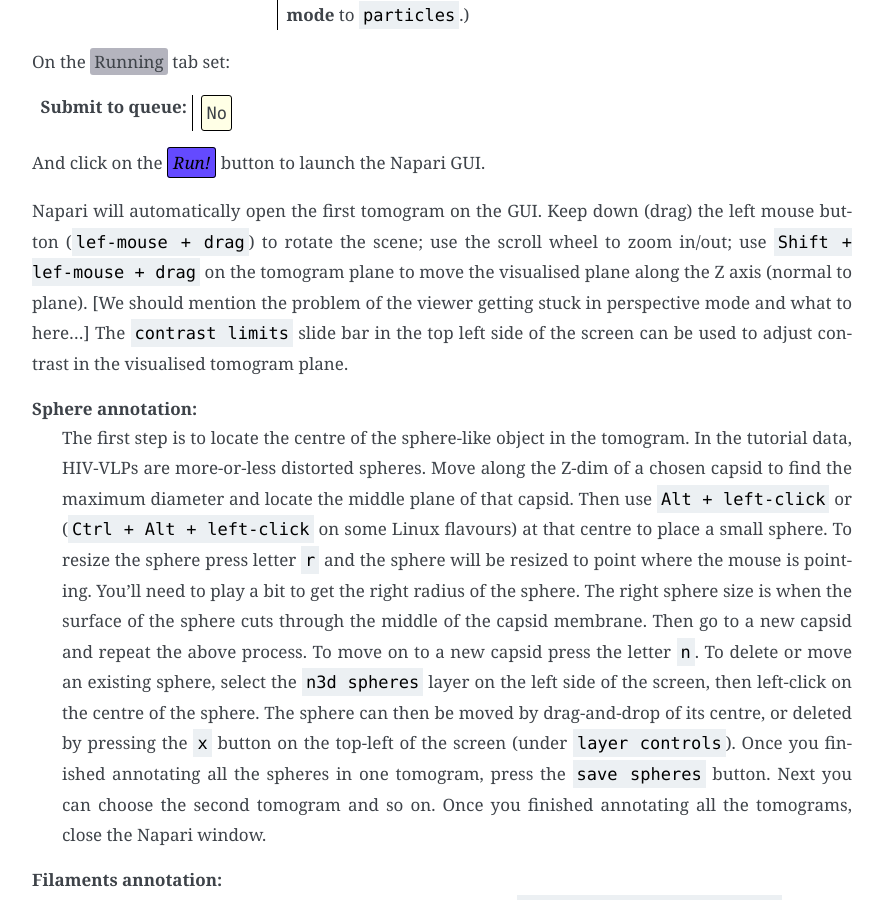
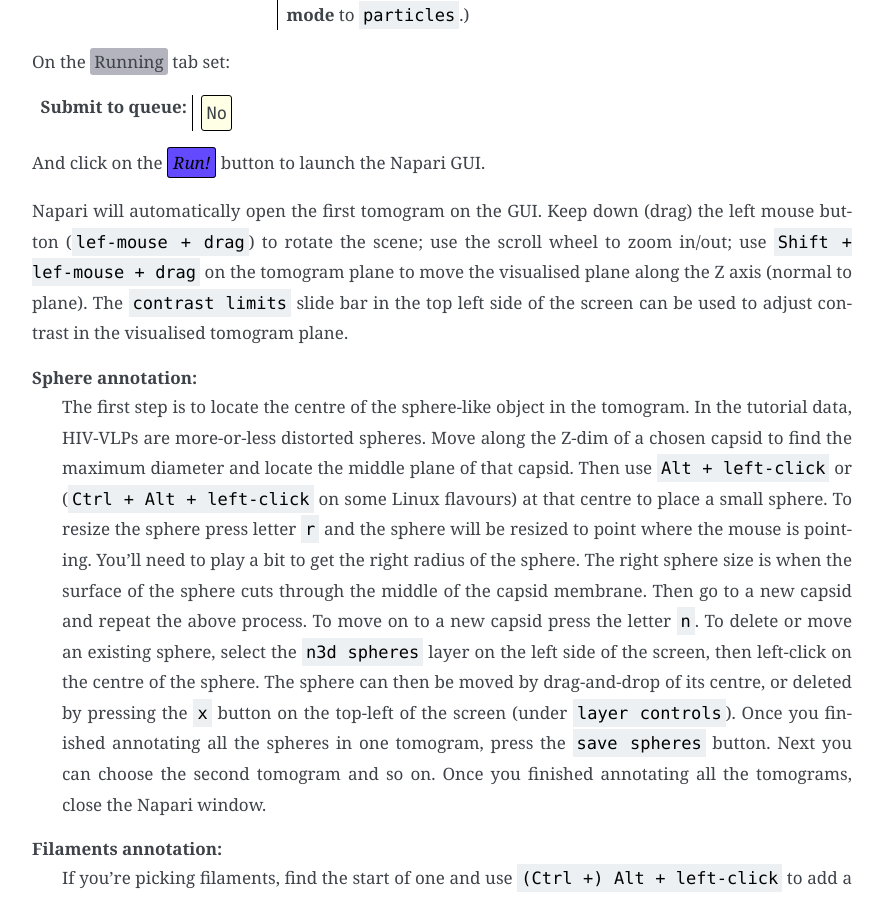
Before and after one commit to 3dem/relion-documents, a Sphinx documentation site: the page built from source/STA_tutorial/ParticlePicking.rst, in a window 1280 px wide and 900 px high, scrolled down 1171 px. Shown: the whole window, without its empty margins (308-1191 px from the left). Built offline with Sphinx 7.4.7, drawn with Linux system fonts in a browser that asks for light colours.

Commit message:
minor edits

```diff
--- a/source/Reference/STA/Datatypes/tomogram_set.rst
+++ b/source/Reference/STA/Datatypes/tomogram_set.rst
@@ -21,7 +21,7 @@ Each row corresponds to one tomogram, and it lists the following properties:
 - The **spherical aberration**, given in mm^-1 (``rlnSphericalAberration``)
 - The **amplitude contrast** (``rlnAmplitudeContrast``)
 
-The star file for each tomogram, that ``rlnTomoTiltSeriesStarFile`` points to, contains a single table with the same name as the tomogram. In it, each row corresponds to one tilt image and includes the following properties, among others:
+The star file for each tomogram, to which ``rlnTomoTiltSeriesStarFile`` points, contains a single table with the same name as the tomogram. In it, each row corresponds to one tilt image and includes the following properties, among others:
 
 - The **tilt image rotation angles and shifts** (``rlnTomo<X/Y>Tilt``, ``rlnTomoZRot`` and ``rlnTomo<X/Y>ShiftAngst``)
 - The **astigmatic defocus** (``rlnDefocus<U/V>`` and ``rlnDefocusAngle``)
--- a/source/STA_tutorial/CtfEstimation.rst
+++ b/source/STA_tutorial/CtfEstimation.rst
@@ -78,5 +78,11 @@ The ``rlnDefocusU`` and ``rlnDefocusV`` columns specify the estimated defocus va
 
 In addition, the ``logfile.pdf`` file contains plots of useful parameters, such as defocus, astigmatism, estimated resolution, etc for all micrographs, and histograms of these values over the entire data set. Analysing these plots may be useful to spot problems in your data acquisition.
 
+Lastly, you can also see the power spectrum of the estimated CTF of each tilt image in a tilt series using the ``relion_dislay`` command:
+
+::
+
+	relion_display --gui --i CtfFind/job003/tilt_series/TS_01.star
+
 Compared to single-particle data, tilt series images tend to have low SNR, particularly at higher tilts. Consequently, the defocus values may vary at higher tilts.
 Later in this tutorial, we will perform reference-based CTF refinement, during which we can determine better defoci, so as long as the estimated values aren't too far off, we can hope to improve them later on and we need not worry too much at this stage.
--- a/source/STA_tutorial/ParticlePicking.rst
+++ b/source/STA_tutorial/ParticlePicking.rst
@@ -31,7 +31,8 @@ And click on the :runbutton:`Run!` button to launch the Napari GUI.
 
 
 
-Napari will automatically open the first tomogram on the GUI. Keep down (drag) the left mouse button (``lef-mouse + drag``) to rotate the scene; use the scroll wheel to zoom in/out; use ``Shift + lef-mouse + drag`` on the tomogram plane to move the visualised plane along the Z axis (normal to plane). [We should mention the problem of the viewer getting stuck in perspective mode and what to here...] The ``contrast limits`` slide bar in the top left side of the screen can be used to adjust contrast in the visualised tomogram plane.
+Napari will automatically open the first tomogram on the GUI. Keep down (drag) the left mouse button (``lef-mouse + drag``) to rotate the scene; use the scroll wheel to zoom in/out; use ``Shift + lef-mouse + drag`` on the tomogram plane to move the visualised plane along the Z axis (normal to plane).
+The ``contrast limits`` slide bar in the top left side of the screen can be used to adjust contrast in the visualised tomogram plane.
 
 Sphere annotation:
     The first step is to locate the centre of the sphere-like object in the tomogram. In the tutorial data,
```
